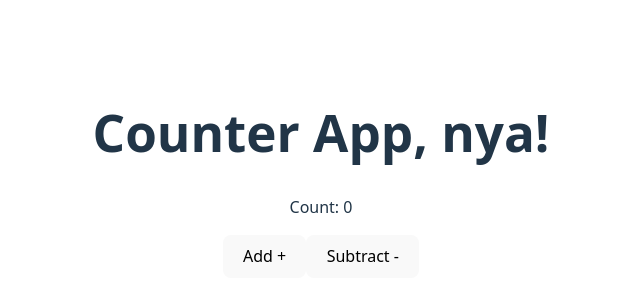
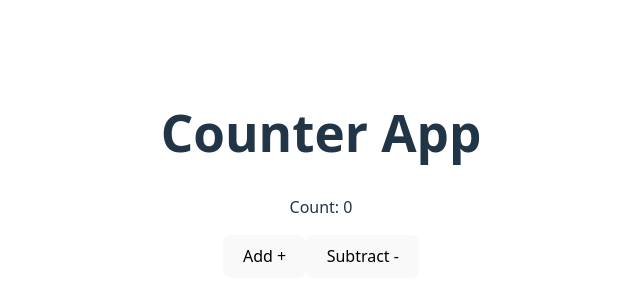
Before and after one commit to ijvadeli/Counterapp, a React (Vite) app: page / in a window 1280 px wide. Shown: the part 226-526 px from the top of the page, without its empty margins (319-959 px from the left). Built offline with nearby package versions, Linux system fonts and the light colour scheme.

Commit message:
Removed nya!

```diff
--- a/src/App.jsx
+++ b/src/App.jsx
@@ -14,7 +14,7 @@ function App() {
 
   return (
     <div className="App">
-      <h1>Counter App, nya!</h1>
+      <h1>Counter App</h1>
       <p>Count: {count}</p>
       <button onClick={handleIncrement}>Add +</button>
       <button onClick={handleDecrement}>Subtract -</button>
```
